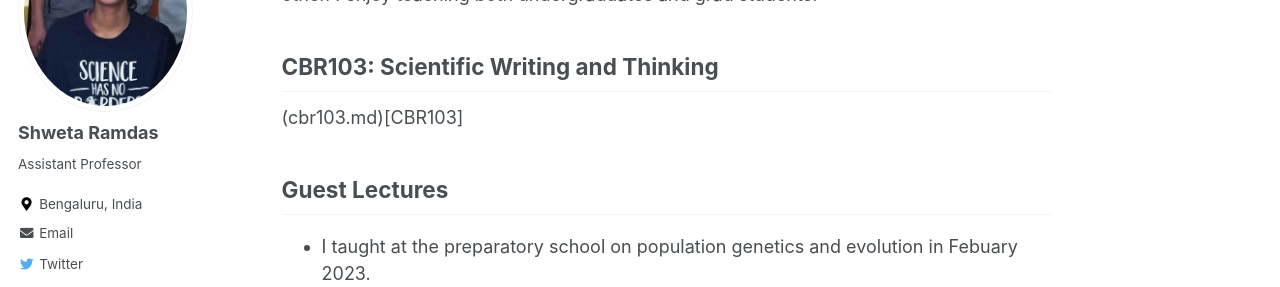
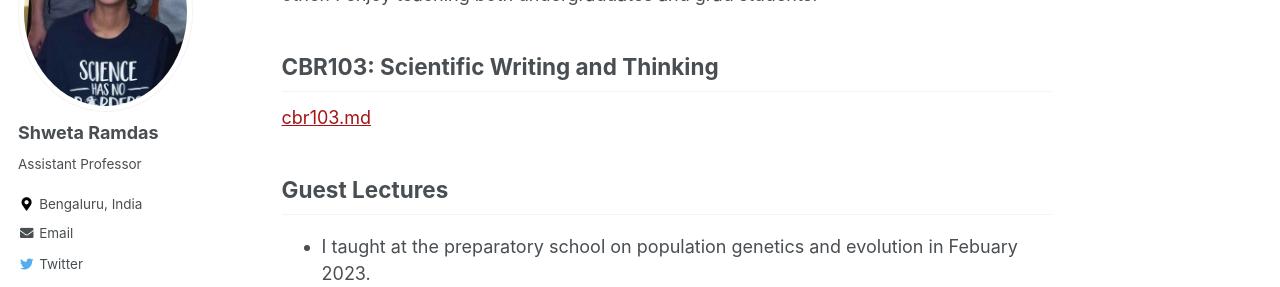
Before and after one commit to shwetaramdas/shwetaramdas.github.io, a Jekyll site: the page built from _pages/teaching.md, in a window 1280 px wide and 1223 px high. Shown: the part 206-493 px from the top of the window. Built offline with Jekyll 4.4.1, drawn with Linux system fonts in a browser that asks for light colours; some web fonts are replaced.

Commit message:
Update teaching.md

```diff
--- a/_pages/teaching.md
+++ b/_pages/teaching.md
@@ -6,7 +6,7 @@ title: "Teaching"
 Like many instructors, my research and teaching are complementary and feed off each other. I enjoy teaching both undergraduates and grad students.
 
 ## CBR103: Scientific Writing and Thinking
-(cbr103.md)[CBR103]
+[cbr103.md](CBR103)
 ## Guest Lectures
 * I taught at the preparatory school on population genetics and evolution in Febuary 2023.
 * NIMHANS workshop on genetics for clinicians (June 2023)
```
